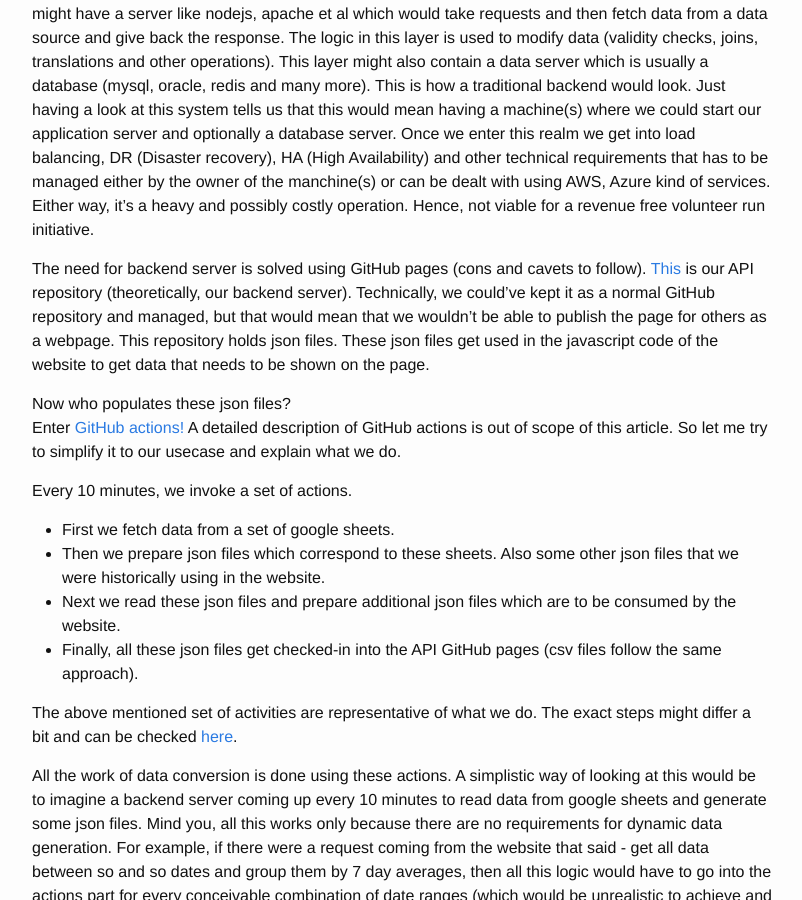
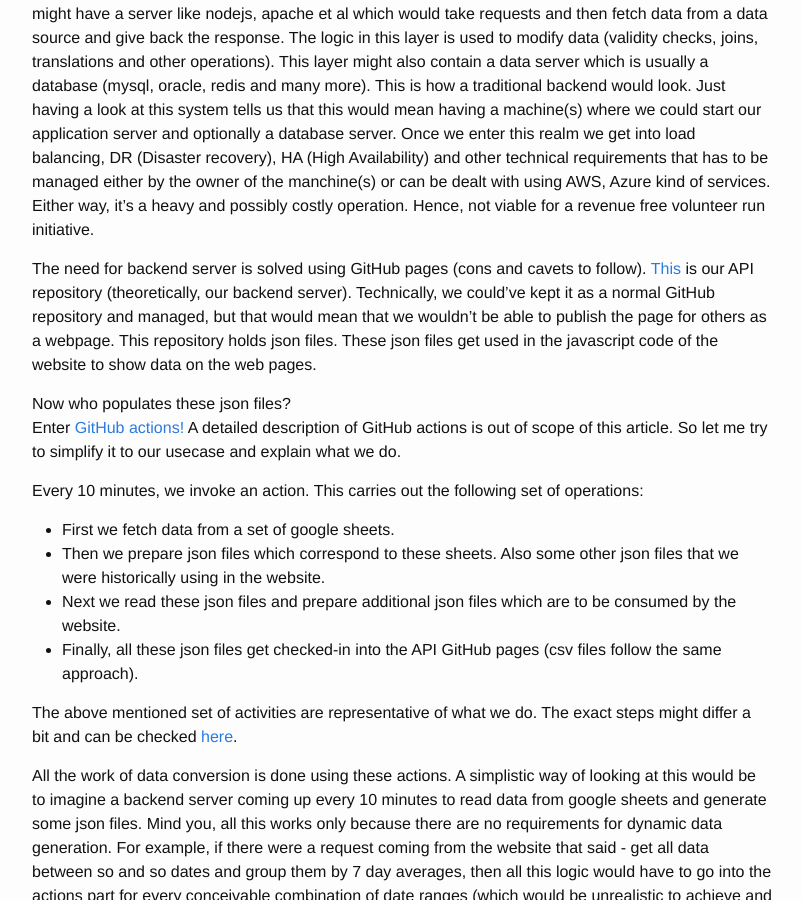
Before and after one commit to covid19india/blog, a Jekyll site: the page built from _posts/2020-09-03-architecture.md, in a window 1280 px wide and 900 px high, scrolled down 1780 px. Shown: the whole window, without its empty margins (238-1040 px from the left). Built offline with Jekyll 4.4.1, drawn with Linux system fonts in a browser that asks for light colours; a script that is not in the unit is left out.

Commit message:
Update 2020-09-03-architecture.md

```diff
--- a/_posts/2020-09-03-architecture.md
+++ b/_posts/2020-09-03-architecture.md
@@ -26,12 +26,12 @@ Before I move further, [the maps](https://github.com/covid19india/covid19india-r
 
 So now, lets talk of the backend server. This is where traditionally the business logic sits. Usually this might have a server like nodejs, apache et al which would take requests and then fetch data from a data source and give back the response. The logic in this layer is used to modify data (validity checks, joins, translations and other operations). This layer might also contain a data server which is usually a database (mysql, oracle, redis and many more). This is how a traditional backend would look. Just having a look at this system tells us that this would mean having a machine(s) where we could start our application server and optionally a database server. Once we enter this realm we get into load balancing, DR (Disaster recovery), HA (High Availability) and other technical requirements that has to be managed either by the owner of the manchine(s) or can be dealt with using AWS, Azure kind of services. Either way, it's a heavy and possibly costly operation. Hence, not viable for a revenue free volunteer run initiative.
 
-The need for backend server is solved using GitHub pages (cons and cavets to follow). [This](https://github.com/covid19india/api/tree/gh-pages) is our API repository (theoretically, our backend server). Technically, we could've kept it as a normal GitHub repository and managed, but that would mean that we wouldn't be able to publish the page for others as a webpage. This repository holds json files. These json files get used in the javascript code of the website to get data that needs to be shown on the page.
+The need for backend server is solved using GitHub pages (cons and cavets to follow). [This](https://github.com/covid19india/api/tree/gh-pages) is our API repository (theoretically, our backend server). Technically, we could've kept it as a normal GitHub repository and managed, but that would mean that we wouldn't be able to publish the page for others as a webpage. This repository holds json files. These json files get used in the javascript code of the website to show data on the web pages.
 
 Now who populates these json files?
 Enter [GitHub actions!](https://github.com/features/actions) A detailed description of GitHub actions is out of scope of this article. So let me try to simplify it to our usecase and explain what we do.
 
-Every 10 minutes, we invoke a set of actions.
+Every 10 minutes, we invoke an action. This carries out the following set of operations:
 - First we fetch data from a set of google sheets.
 - Then we prepare json files which correspond to these sheets. Also some other json files that we were historically using in the website.
 - Next we read these json files and prepare additional json files which are to be consumed by the website.
```
